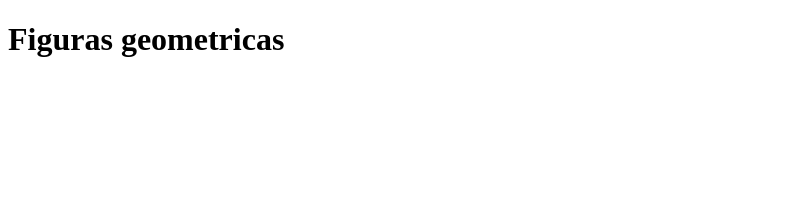
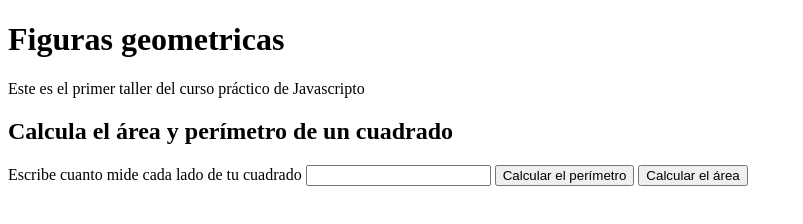
Before and after one commit to iamdanielh/platzi-curso-practico-javascript, a plain HTML site: page figuras.html in a window 1280 px wide. Shown: the whole page, without its empty margins (0-803 px from the left). Drawn offline with Linux system fonts and the light colour scheme.

Commit message:
actualizando esta vaina
actualizando esta vaina otra vez

```diff
--- a/figuras.html
+++ b/figuras.html
@@ -7,9 +7,31 @@
     <title>Figuras geometricas | Curso práctico de Javascript</title>
 </head>
 <body>
-    <h1>
-        Figuras geometricas
-    </h1>
+    <header>
+        <h1>
+            Figuras geometricas
+        </h1>
+        <p>
+            Este es el primer taller del curso práctico de Javascripto
+        </p>
+    </header>
+    <section>
+        <h2>
+            Calcula el área y perímetro de un cuadrado
+        </h2>
+        <form>
+            <label for="input_cuadrado">
+            Escribe cuanto mide cada lado de tu cuadrado
+            </label>
+            <input type="number" id="input_cuadrado"/>
+            <button type="button" onclick="calcularPerimetroCuadrado()">
+                Calcular el perímetro
+            </button>
+            <button type="button" onclick="calcularAreaCuadrado()">
+                Calcular el área
+            </button>
+        </form>
+    </section>
     <script src="./figuras.js">
     </script>
 </body>
--- a/figuras.js
+++ b/figuras.js
@@ -92,3 +92,21 @@ function areaCirculo (radio) {
 //console.log ("El área del circulo es: " +areaCirculo + " cm2");
 
 console.groupEnd("Circulo");
+
+
+//Aquí interactuamos con el HTML
+function calcularPerimetroCuadrado () {
+    const input = document.getElementById("input_cuadrado");
+    const value = input.value;
+
+    const perimetro = perimetroCuadrado(value);
+    alert(perimetro)
+}
+
+function calcularAreaCuadrado () {
+    const input = document.getElementById("input_cuadrado");
+    const value = input.value;
+
+    const area = areaCuadrado(value);
+    alert(area)
+}
```
Also changed, not shown: descuentos.html (added, +16 -0 lines), docs/index.html (added, +19 -0 lines), descuentos.js (added), 1 other file.
